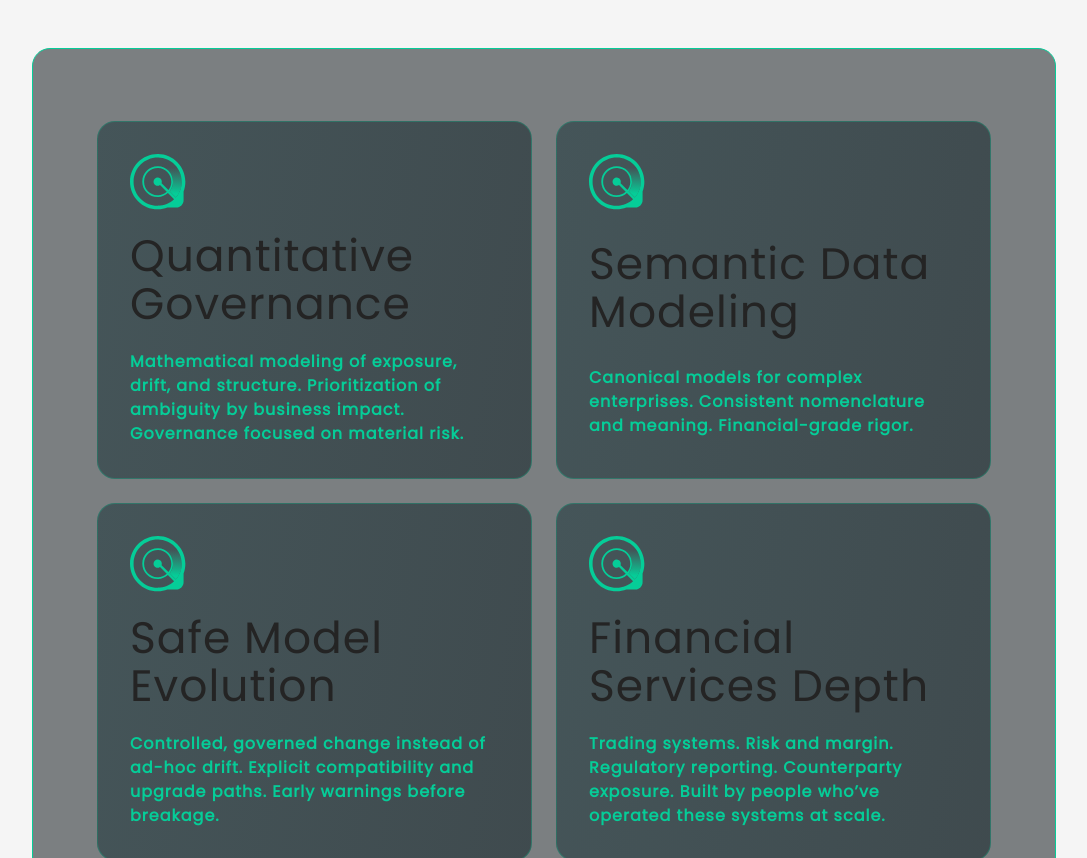
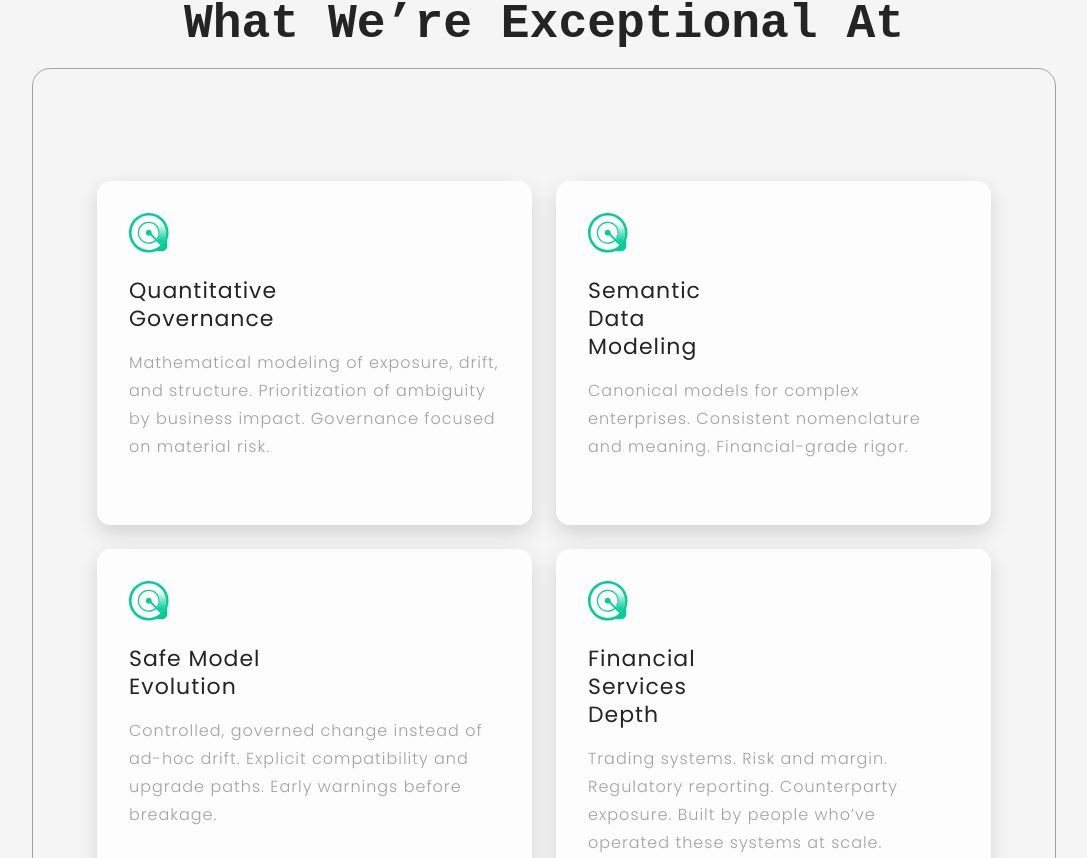
Before and after one commit to quantent-web/quantent-web, a Next.js app: page / in a window 1280 px wide. Shown: the part 10782-11640 px from the top of the page, without its empty margins (96-1183 px from the left). Built offline with nearby package versions, Linux system fonts and the light colour scheme; a web font is replaced by a local one.

Commit message:
Restyle capabilities cards to reuse what-we-do card design

```diff
--- a/app/globals.css
+++ b/app/globals.css
@@ -704,68 +704,35 @@ p,
 }
 
 .capabilities-container {
-  position: relative;
-  padding: 120px 10% 120px;
-}
-
-.capabilities-title {
-  text-align: center;
-  margin-bottom: 72px;
+  padding: 200px 10%;
 }
 
 .capabilities-shell {
-  border: 1px solid var(--primary);
+  border: 1px solid var(--border);
+  background: none;
   border-radius: 18px;
-  padding: 72px 64px;
-  background: rgba(2, 11, 15, 0.5);
+  padding: 64px;
 }
 
 .capabilities-grid {
-  display: grid;
-  grid-template-columns: repeat(2, minmax(0, 1fr));
-  gap: 24px;
-}
-
-.capability-card {
-  border: 1px solid color-mix(in srgb, var(--primary) 28%, transparent);
-  border-radius: 18px;
-  padding: 32px;
-  background: linear-gradient(100deg, rgba(25, 51, 56, 0.55) 0%, rgba(15, 32, 37, 0.55) 100%);
-  box-shadow: none;
-  display: grid;
-  gap: 22px;
-}
-
-.capability-icon {
-  width: 56px;
-  height: 56px;
-}
-
-.capability-card .card-title {
-  margin: 0;
-  font-size: 2.75rem;
-  line-height: 3rem;
-}
-
-.capability-card .card-text {
-  margin: 0;
-  color: var(--primary);
-  font-weight: 700;
-  line-height: 1.5;
+  margin-top: 0;
+}
+
+.capabilities-grid .card-title {
+  max-width: none;
+}
+
+.capabilities-grid .what-we-do-icon {
+  margin-inline: 0;
 }
 
 @media (max-width: 1024px) {
   .capabilities-container {
-    padding: 96px 8% 96px;
+    padding: 120px 8%;
   }
 
   .capabilities-shell {
-    padding: 48px 32px;
-  }
-
-  .capability-card .card-title {
-    font-size: 2.1rem;
-    line-height: 2.4rem;
+    padding: 40px;
   }
 }
 
@@ -774,28 +741,8 @@ p,
     padding: 72px var(--space-5);
   }
 
-  .capabilities-title {
-    margin-bottom: 40px;
-  }
-
   .capabilities-shell {
     padding: 24px;
-    border-radius: 14px;
-  }
-
-  .capabilities-grid {
-    grid-template-columns: minmax(0, 1fr);
-    gap: 16px;
-  }
-
-  .capability-card {
-    padding: 24px;
-    gap: 18px;
-  }
-
-  .capability-card .card-title {
-    font-size: 1.75rem;
-    line-height: 2rem;
   }
 }
 #services {
--- a/app/home-page-client.tsx
+++ b/app/home-page-client.tsx
@@ -810,32 +810,40 @@ export default function Home() {
 
         {/* CAPABILITIES */}
         <section id="capabilities" className="capabilities-container section">
-          <h2 className="capabilities-title">What We’re Exceptional At</h2>
+          <h2 className="section-title">What We’re Exceptional At</h2>
 
           <div className="capabilities-shell">
-            <div className="capabilities-grid">
-              <article className="capability-card">
-                <Image src="/images/card-icon-quantent.svg" alt="" width={56} height={56} aria-hidden="true" className="capability-icon" />
-                <h4 className="card-title">Quantitative Governance</h4>
-                <p className="card-text">Mathematical modeling of exposure, drift, and structure. Prioritization of ambiguity by business impact. Governance focused on material risk.</p>
+            <div className="what-we-do-grid what-we-do-grid--two capabilities-grid">
+              <article className="card what-we-do-card">
+                <Image src="/images/card-icon-quantent.svg" alt="" width={40} height={40} aria-hidden="true" className="what-we-do-icon" />
+                <div className="what-we-do-card-copy">
+                  <h4 className="card-title">Quantitative Governance</h4>
+                  <p className="card-text card-text-secondary">Mathematical modeling of exposure, drift, and structure. Prioritization of ambiguity by business impact. Governance focused on material risk.</p>
+                </div>
               </article>
 
-              <article className="capability-card">
-                <Image src="/images/card-icon-quantent.svg" alt="" width={56} height={56} aria-hidden="true" className="capability-icon" />
-                <h4 className="card-title">Semantic Data Modeling</h4>
-                <p className="card-text">Canonical models for complex enterprises. Consistent nomenclature and meaning. Financial-grade rigor.</p>
+              <article className="card what-we-do-card">
+                <Image src="/images/card-icon-quantent.svg" alt="" width={40} height={40} aria-hidden="true" className="what-we-do-icon" />
+                <div className="what-we-do-card-copy">
+                  <h4 className="card-title">Semantic Data Modeling</h4>
+                  <p className="card-text card-text-secondary">Canonical models for complex enterprises. Consistent nomenclature and meaning. Financial-grade rigor.</p>
+                </div>
               </article>
 
-              <article className="capability-card">
-                <Image src="/images/card-icon-quantent.svg" alt="" width={56} height={56} aria-hidden="true" className="capability-icon" />
-                <h4 className="card-title">Safe Model Evolution</h4>
-                <p className="card-text">Controlled, governed change instead of ad-hoc drift. Explicit compatibility and upgrade paths. Early warnings before breakage.</p>
+              <article className="card what-we-do-card">
+                <Image src="/images/card-icon-quantent.svg" alt="" width={40} height={40} aria-hidden="true" className="what-we-do-icon" />
+                <div className="what-we-do-card-copy">
+                  <h4 className="card-title">Safe Model Evolution</h4>
+                  <p className="card-text card-text-secondary">Controlled, governed change instead of ad-hoc drift. Explicit compatibility and upgrade paths. Early warnings before breakage.</p>
+                </div>
               </article>
 
-              <article className="capability-card">
-                <Image src="/images/card-icon-quantent.svg" alt="" width={56} height={56} aria-hidden="true" className="capability-icon" />
-                <h4 className="card-title">Financial Services Depth</h4>
-                <p className="card-text">Trading systems. Risk and margin. Regulatory reporting. Counterparty exposure. Built by people who’ve operated these systems at scale.</p>
+              <article className="card what-we-do-card">
+                <Image src="/images/card-icon-quantent.svg" alt="" width={40} height={40} aria-hidden="true" className="what-we-do-icon" />
+                <div className="what-we-do-card-copy">
+                  <h4 className="card-title">Financial Services Depth</h4>
+                  <p className="card-text card-text-secondary">Trading systems. Risk and margin. Regulatory reporting. Counterparty exposure. Built by people who’ve operated these systems at scale.</p>
+                </div>
               </article>
             </div>
           </div>
```
